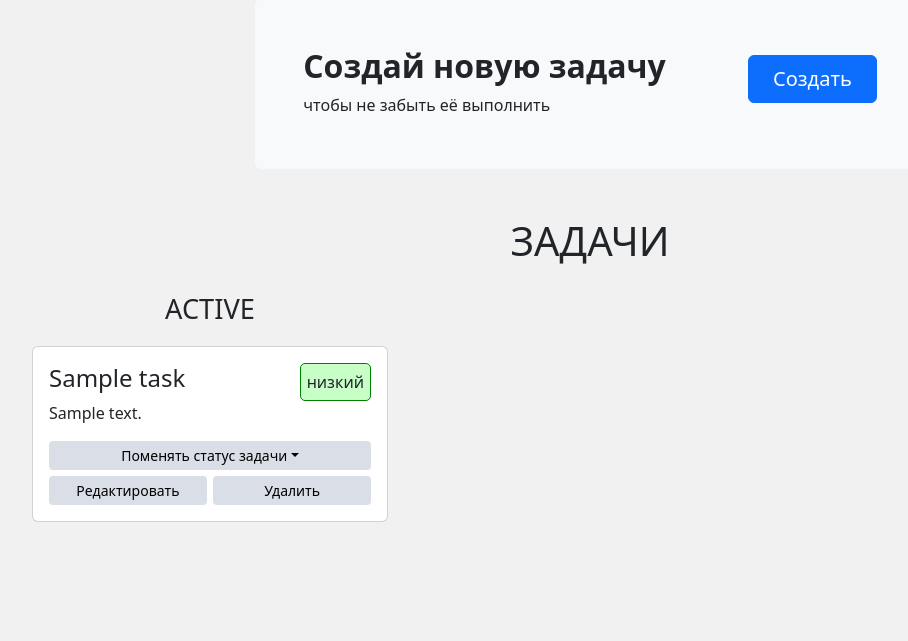
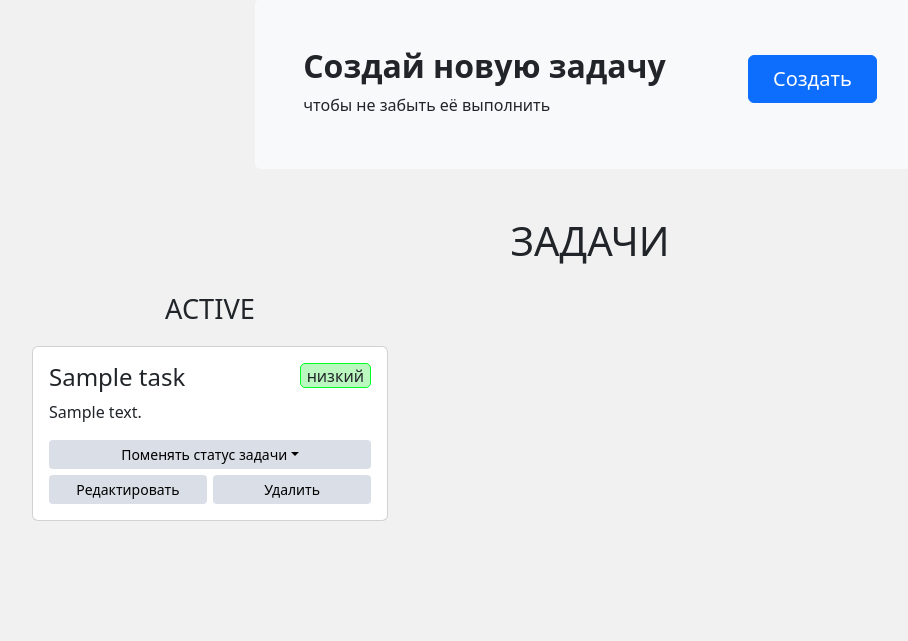
Before and after one commit to nezhdanchik/Task-planner, a FastAPI app: template frontend/templates/index.html in a window 1280 px wide. Shown: the part 127-768 px from the top of the page, without its empty margins (50-958 px from the left). Run offline with FastAPI, Linux system fonts and the light colour scheme; the template is opened without the code that fills it: most values are stand-ins (such as "Sample title", 1, 10 or a date in 2020); parts of the project's set-up code (start-up, migrations or seed data) failed here and were passed over.

Commit message:
fix bugs

```diff
--- a/frontend/templates/index.html
+++ b/frontend/templates/index.html
@@ -39,15 +39,17 @@
                         {% for task in tasks.tasks_one_kind %}
                             <div class="card" data-task-id="{{ task.id }}" style="margin-top: 10px">
                                 <div class="card-body">
-                                    <div class="d-flex justify-content-between align-items-xl-center">
+                                    <div class="d-flex justify-content-between">
                                         <h4 style="width: 70%;">{{ task.title }}</h4>
-                                        {% if task.priority == 'high' %}
-                                            <span style="padding: 6px;border-radius: 5px;background: #f8bbbb;border: 1px solid red ;">высокий</span>
-                                        {% elif task.priority == 'medium' %}
-                                            <span style="padding: 6px;border-radius: 5px;background: #ffffc5;border: 1px solid yellow ;">средний</span>
-                                        {% else %}
-                                            <span style="padding: 6px;border-radius: 5px;background: #c7ffc7;border: 1px solid green ;">низкий</span>
-                                        {% endif %}
+
+                                            {% if task.priority == 'high' %}
+
+                                                <span class="d-sm-flex align-items-sm-center" style="padding: 6px;border-radius: 5px;background: #f8bbbb;border: 1px solid red; height: 25px">высокий</span>
+                                            {% elif task.priority == 'medium' %}
+                                               <span class="d-sm-flex align-items-sm-center" style="padding: 6px;border-radius: 5px;background: #f8eebb;border: 1px solid #fffb00; height: 25px">средний</span>
+                                            {% else %}
+                                                <span class="d-sm-flex align-items-sm-center" style="padding: 6px;border-radius: 5px;background: #bbf8c0;border: 1px solid #00ff22; height: 25px">низкий</span>
+                                            {% endif %}
                                     </div>
                                     <p class="card-text">{{ task.description }} </p>
                                     <div id="status-button" style="width: 100%;">
```
